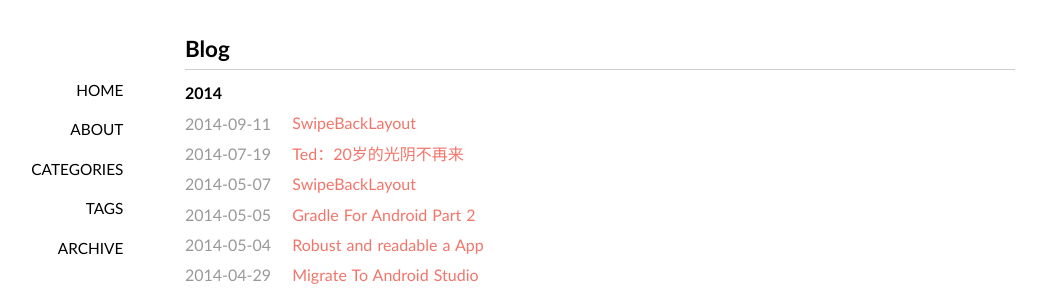
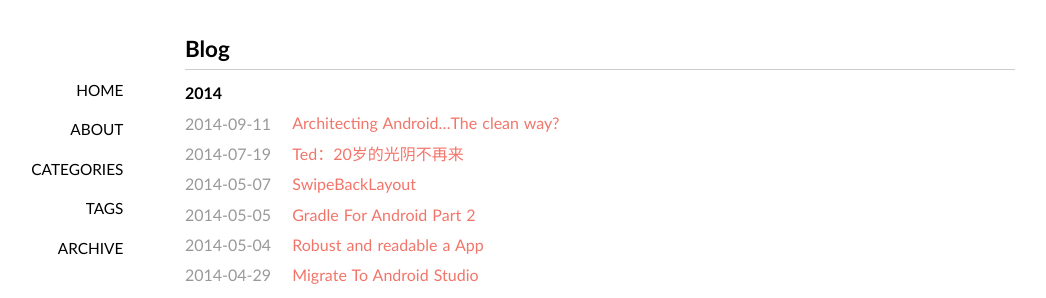
Before and after one commit to teze/teze.github.io, a Jekyll site: the page built from index.html, in a window 1280 px wide. Shown: the top 298 px of the page, without its empty margins (96-1142 px from the left). Built offline with Jekyll 4.4.1, drawn with Linux system fonts in a browser that asks for light colours; some web fonts are replaced; Markdown is read by kramdown in place of the engine named in the settings; the list of posts is cut into pages by our own code.

Commit message:
Update 2014-09-11-Architecting Android…The clean way.md

```diff
--- a/_posts/2014-09-11-Architecting Android…The clean way.md
+++ b/_posts/2014-09-11-Architecting Android…The clean way.md
@@ -1,6 +1,6 @@
 ---
 layout: post
-title: SwipeBackLayout
+title: Architecting Android…The clean way?
 categories: [Android]
 tags: [Android,Layout]
 description:
```
